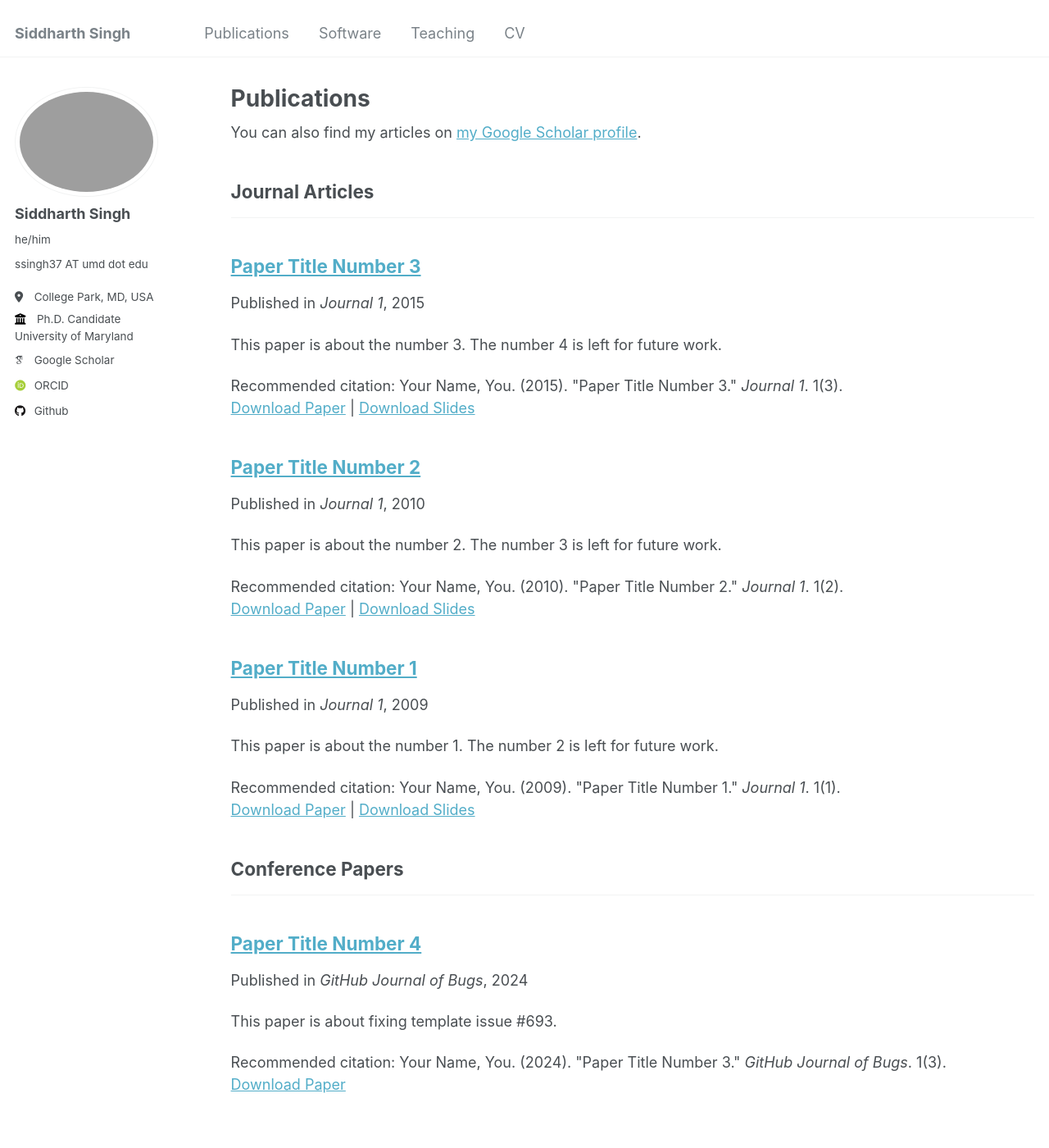
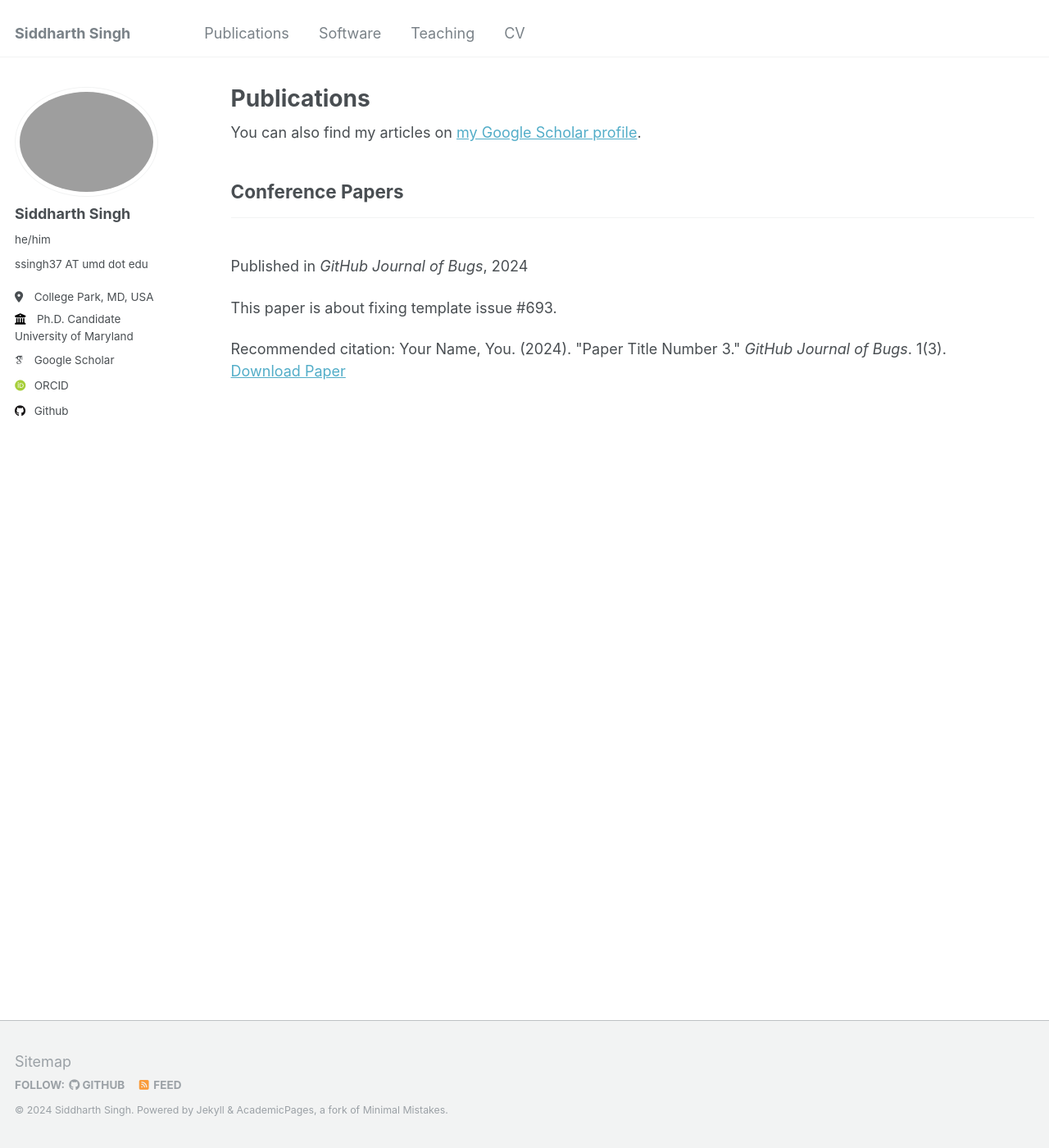
Before and after one commit to siddharth9820/siddharth9820.github.io, a Jekyll site: the page built from _pages/publications.html, in a window 1280 px wide and 1400 px high. Shown: the whole window at 82% size. Built offline with Jekyll 4.4.1, drawn with Linux system fonts in a browser that asks for light colours; some web fonts are replaced.

Commit message:
start modifying publications

```diff
--- a/_publications/2009-10-01-paper-title-number-1.md
+++ /dev/null
@@ -1,14 +0,0 @@
----
-title: "Paper Title Number 1"
-collection: publications
-category: manuscripts
-permalink: /publication/2009-10-01-paper-title-number-1
-excerpt: 'This paper is about the number 1. The number 2 is left for future work.'
-date: 2009-10-01
-venue: 'Journal 1'
-slidesurl: 'http://academicpages.github.io/files/slides1.pdf'
-paperurl: 'http://academicpages.github.io/files/paper1.pdf'
-citation: 'Your Name, You. (2009). &quot;Paper Title Number 1.&quot; <i>Journal 1</i>. 1(1).'
----
-
-The contents above will be part of a list of publications, if the user clicks the link for the publication than the contents of section will be rendered as a full page, allowing you to provide more information about the paper for the reader. When publications are displayed as a single page, the contents of the above "citation" field will automatically be included below this section in a smaller font.
--- a/_publications/2010-10-01-paper-title-number-2.md
+++ /dev/null
@@ -1,14 +0,0 @@
----
-title: "Paper Title Number 2"
-collection: publications
-category: manuscripts
-permalink: /publication/2010-10-01-paper-title-number-2
-excerpt: 'This paper is about the number 2. The number 3 is left for future work.'
-date: 2010-10-01
-venue: 'Journal 1'
-slidesurl: 'http://academicpages.github.io/files/slides2.pdf'
-paperurl: 'http://academicpages.github.io/files/paper2.pdf'
-citation: 'Your Name, You. (2010). &quot;Paper Title Number 2.&quot; <i>Journal 1</i>. 1(2).'
----
-
-The contents above will be part of a list of publications, if the user clicks the link for the publication than the contents of section will be rendered as a full page, allowing you to provide more information about the paper for the reader. When publications are displayed as a single page, the contents of the above "citation" field will automatically be included below this section in a smaller font.
--- a/_publications/2015-10-01-paper-title-number-3.md
+++ /dev/null
@@ -1,14 +0,0 @@
----
-title: "Paper Title Number 3"
-collection: publications
-category: manuscripts
-permalink: /publication/2015-10-01-paper-title-number-3
-excerpt: 'This paper is about the number 3. The number 4 is left for future work.'
-date: 2015-10-01
-venue: 'Journal 1'
-slidesurl: 'http://academicpages.github.io/files/slides3.pdf'
-paperurl: 'http://academicpages.github.io/files/paper3.pdf'
-citation: 'Your Name, You. (2015). &quot;Paper Title Number 3.&quot; <i>Journal 1</i>. 1(3).'
----
-
-The contents above will be part of a list of publications, if the user clicks the link for the publication than the contents of section will be rendered as a full page, allowing you to provide more information about the paper for the reader. When publications are displayed as a single page, the contents of the above "citation" field will automatically be included below this section in a smaller font.
--- a/_publications/2024-02-17-paper-title-number-4.md
+++ b/_publications/2024-02-17-paper-title-number-4.md
@@ -1,5 +1,5 @@
 ---
-title: "Paper Title Number 4"
+title: ""
 collection: publications
 category: conferences
 permalink: /publication/2024-02-17-paper-title-number-4
```
Also changed, not shown: _pages/about.md (+2 -2 lines).
